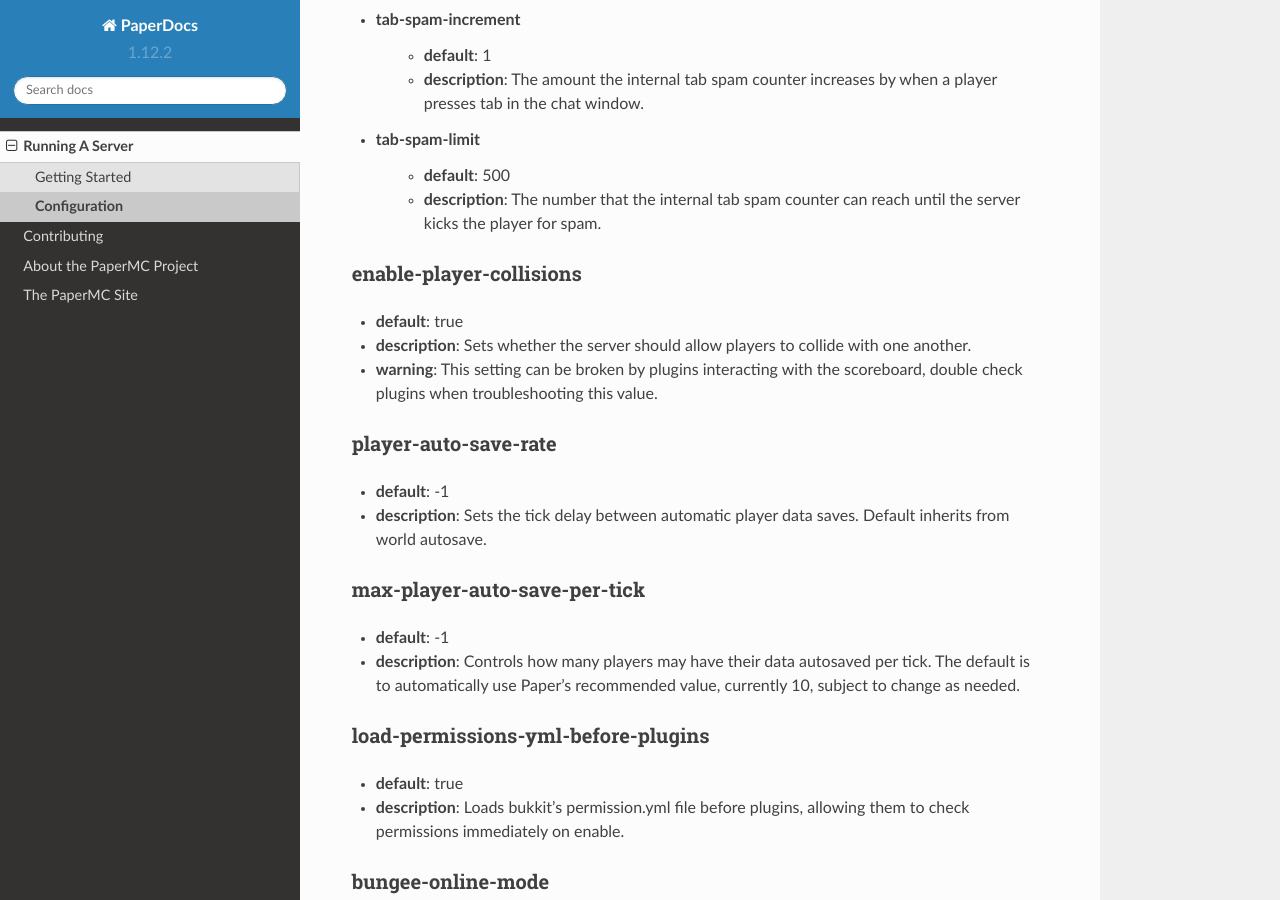
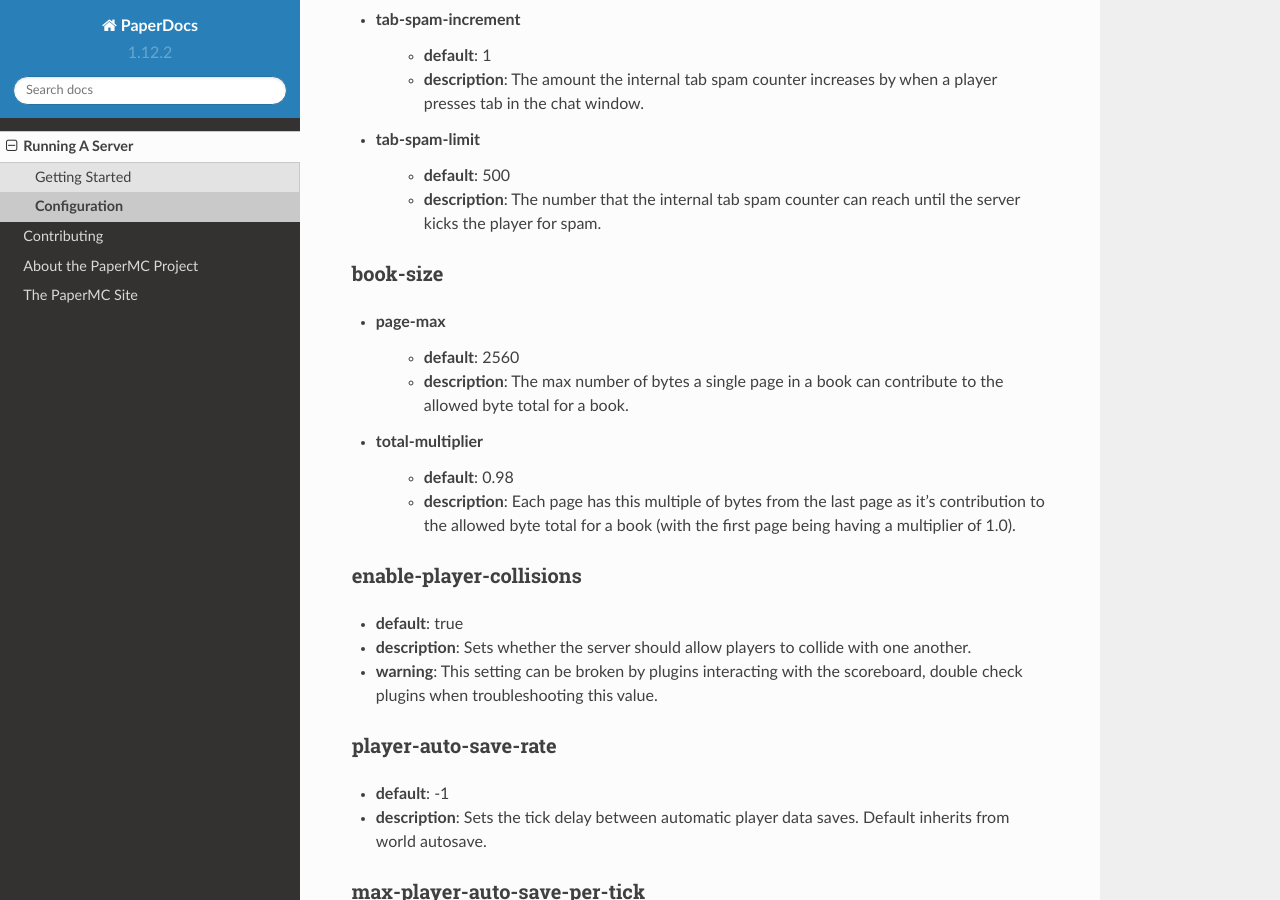
Before and after one commit to PaperMC/PaperDocs, a Sphinx documentation site: the page built from source/server/configuration.rst, in a window 1280 px wide and 900 px high, scrolled down 2354 px. Built offline with Sphinx 7.4.7 and the Read the Docs theme 2.0.0, drawn with Linux system fonts in a browser that asks for light colours.

```diff
--- a/source/server/configuration.rst
+++ b/source/server/configuration.rst
@@ -108,6 +108,19 @@ spam-limiter
     - **default**: 500
     - **description**: The number that the internal tab spam counter can reach
       until the server kicks the player for spam.
+
+book-size
+~~~~~~~~~
+* page-max
+    - **default**: 2560
+    - **description**: The max number of bytes a single page in a book can
+      contribute to the allowed byte total for a book.
+
+* total-multiplier
+    - **default**: 0.98
+    - **description**: Each page has this multiple of bytes from the last page
+      as it's contribution to the allowed byte total for a book (with the first
+      page being having a multiplier of 1.0).
 
 enable-player-collisions
 ~~~~~~~~~~~~~~~~~~~~~~~~
```
